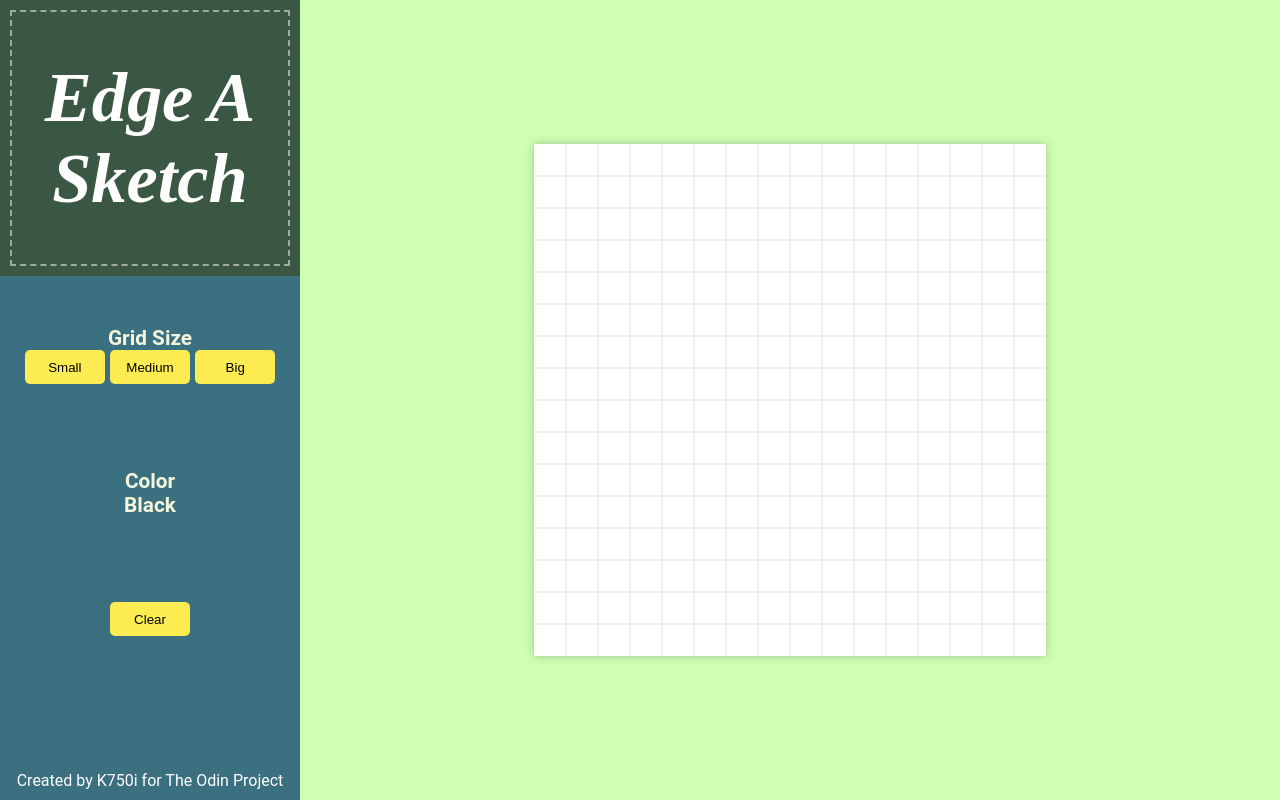
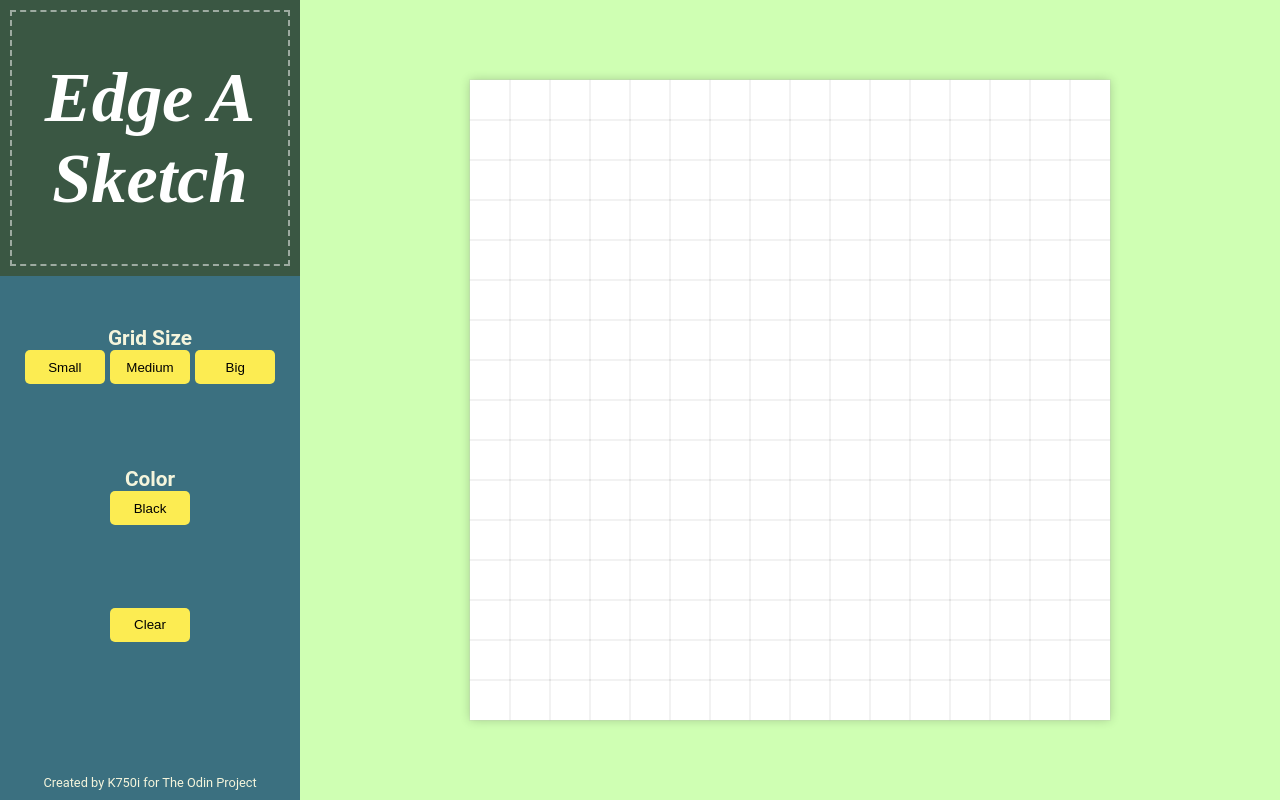
Before and after one commit to K750i/edgeasketch, a plain HTML site: page index.html in a window 1280 px wide. Drawn offline with Linux system fonts and the light colour scheme.

Commit message:
Rework the Input element for random color

```diff
--- a/index.html
+++ b/index.html
@@ -23,10 +23,10 @@
                 <button class="button big">Big</button>
             </div>
             <div>
-                <input type="checkbox" id="chk">
-                <label for="chk" class="color">Color</label>
+                <label>Color</label><br>
+                <button class="button color">Black</button>
             </div>
-            <div><button class="clear">Clear</button></div>
+            <div><button class="button clear">Clear</button></div>
         </section>
         <footer>Created by K750i for The Odin Project</footer>
     </div>
--- a/script.js
+++ b/script.js
@@ -6,9 +6,8 @@ const grid = document.querySelector('.grid');
 const smallBtn = document.querySelector('.button.small');
 const mediumBtn = document.querySelector('.button.medium');
 const bigBtn = document.querySelector('.button.big');
+const colorBtn = document.querySelector('.button.color');
 const clearBtn = document.querySelector('.clear');
-const checkbox = document.querySelector('#chk')
-const colorText = document.querySelector('.color')
 const getRandomColor = function () {
     r = Math.floor(Math.random() * 256);
     g = Math.floor(Math.random() * 256);
@@ -35,12 +34,10 @@ const changeGrid = function (size) {
 
 window.addEventListener('DOMContentLoaded', function () {
     createGrid(16);
-    if (checkbox.checked) {
-        colorText.classList.add('selected');
+    if (colorBtn.firstChild.nodeValue === 'Random') {
         getRandomColor();
     }
     else {
-        colorText.classList.remove('selected');
         [r, g, b] = [0, 0, 0];
     }
 });
@@ -65,18 +62,18 @@ grid.addEventListener('mouseover', function (e) {
 });
 
 grid.addEventListener('mouseleave', function () {
-    if (checkbox.checked) {
+    if (colorBtn.firstChild.nodeValue === 'Random') {
         getRandomColor()
     }
 });
 
-checkbox.addEventListener('change', function () {
-    if (this.checked) {
-        colorText.classList.add('selected');
+colorBtn.addEventListener('click', function () {
+    if (this.firstChild.nodeValue === 'Black') {
+        this.firstChild.nodeValue = 'Random';
         getRandomColor();
     }
     else {
-        colorText.classList.remove('selected');
+        this.firstChild.nodeValue = 'Black';
         [r, g, b] = [0, 0, 0];
     }
 })
--- a/styles.css
+++ b/styles.css
@@ -37,6 +37,19 @@ header {
     align-items: center;
 }
 
+.grid {
+    display: flex;
+    flex-wrap: wrap;
+    width: 50vw;
+    height: 50vw;
+    background: white;
+    box-shadow: 0 0 10px hsla(0deg, 0%, 0%, 0.2);
+}
+
+.grid .box {
+    outline: 1px solid hsla(0, 0%, 75%, 0.2);
+}
+
 .options {
     background: #3B7080;
     flex: 1 0 auto;
@@ -53,7 +66,7 @@ header {
     text-align: center;
 }
 
-button {
+.button {
     border: none;
     background: #FCEC52;
     padding: 0.7em;
@@ -62,44 +75,14 @@ button {
     min-width: 80px;
 }
 
-button:hover {
+.button:hover {
     background: #ADE25D;
 }
 
 footer {
     padding-bottom: 10px;
     text-align: center;
-    color: white;
+    font-size: 0.8rem;
+    color: beige;
     background: #3B7080;
 }
-
-.grid {
-    display: flex;
-    flex-wrap: wrap;
-    width: 40vw;
-    height: 40vw;
-    background: white;
-    box-shadow: 0 0 10px hsla(0deg, 0%, 0%, 0.2);
-}
-
-.grid .box {
-    outline: 1px solid hsla(0, 0%, 75%, 0.2);
-}
-
-#chk {
-    display: none;
-}
-
-.selected.color::after {
-    content: 'Random';
-    display: block;
-}
-
-.color {
-    cursor: pointer;
-}
-
-.color::after {
-    content: 'Black';
-    display: block;
-}
```
